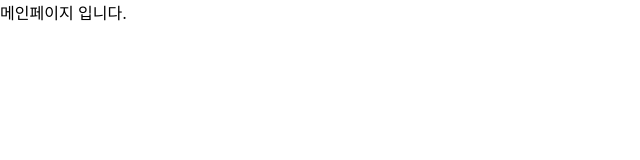
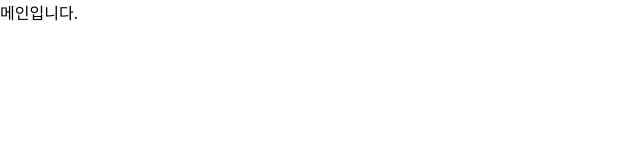
Before and after one commit to hoheesu/mini_4_fe, a React (Create React App) app: page / in a window 1280 px wide. Shown: the top 160 px of the page, without its empty margins (0-640 px from the left). Built offline with nearby package versions, Linux system fonts and the light colour scheme.

Commit message:
FEAT: axios연결 확인 후 develop branch 생성

```diff
--- /dev/null
+++ b/src/apis/authAxios.js
@@ -0,0 +1,6 @@
+import axios from "axios";
+
+const authAxios = axios.create({
+    baseURL: process.env.REACT_APP_SERVER_URL,
+});
+export default authAxios;
--- a/src/pages/Main.jsx
+++ b/src/pages/Main.jsx
@@ -1,7 +1,10 @@
 import React from "react";
-
 function Main() {
-  return <div>메인페이지 입니다.</div>;
+  return (
+    <>
+      <div>메인입니다.</div>
+    </>
+  );
 }
 
 export default Main;
```
Also changed, not shown: 1 other file (tests, documents, lock files or other folders).
